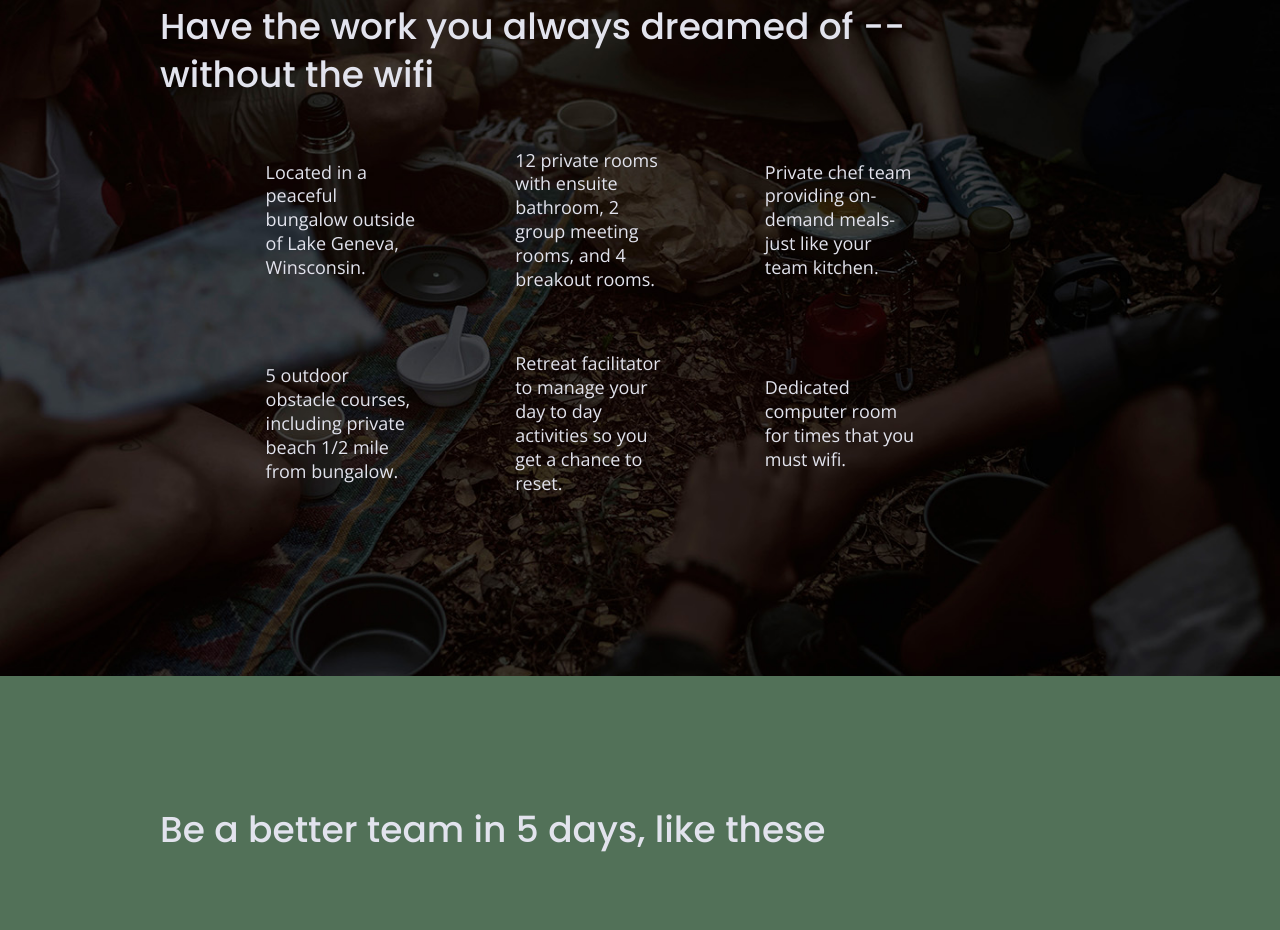
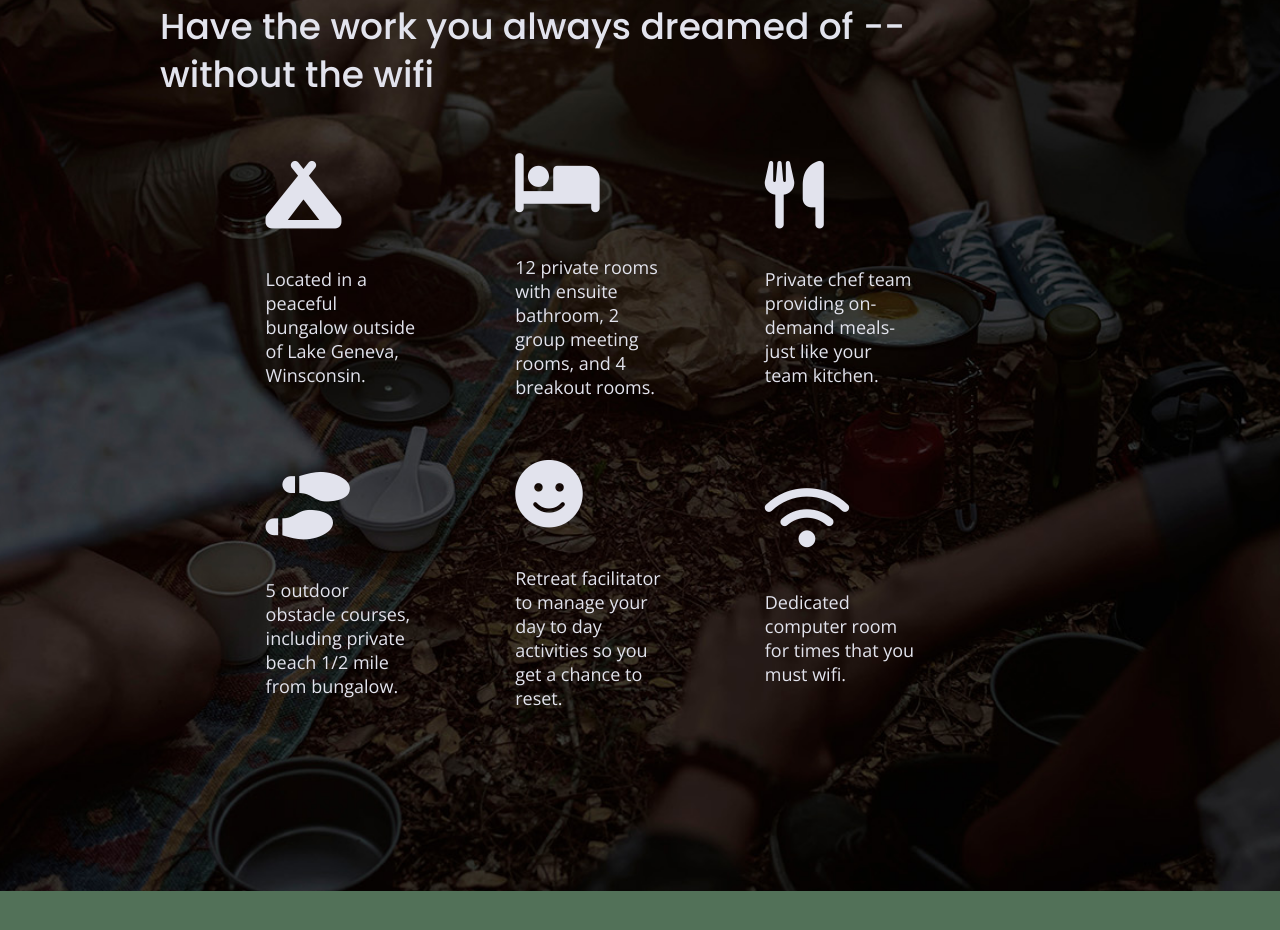
Before and after one commit to wmcqueen9/unplugged, a website: page index.html in a window 1280 px wide. Shown: the part 1184-2114 px from the top of the page. Drawn offline with nearby package versions, Linux system fonts and the light colour scheme; files that its build step writes are made by us from their sources; files whose address does not match are found by name.

Commit message:
Added font-icons

```diff
--- a/css/main.css
+++ b/css/main.css
@@ -325,7 +325,10 @@
   width:55%;
   color:#e2e3ed;
 }
-
+.features i{
+  font-size:3.75em;
+    margin-bottom:40px;
+}
 
 /* ==========================================================================
    About Page
--- a/index.html
+++ b/index.html
@@ -20,7 +20,7 @@
 
   <link rel="stylesheet" href="../unplugged-retreat/css/normalize.css">
   <link rel="stylesheet" href="../unplugged-retreat/css/main.css">
-
+  <script src="https://kit.fontawesome.com/3d1c348c45.js" crossorigin="anonymous"></script>
   <meta name="theme-color" content="#fafafa">
 </head>
 
@@ -75,42 +75,54 @@
         <h2>Have the work you always dreamed of -- without the wifi</h2>
         <div class="features-items">
         <article>
-          <p class="fontawesome-icon"></p>
+          <p class="fontawesome-icon">
+            <i class="fas fa-campground"></i>
+          </p>
           <p class="features-items-description"> Located in a peaceful bungalow
             outside of Lake Geneva, Winsconsin.
           </p>
         </article>
 
         <article>
-          <p class="fontawesome-icon"></p>
+          <p class="fontawesome-icon">
+            <i class="fas fa-bed"></i>
+          </p>
           <p class="features-items-description">12 private rooms with ensuite bathroom,
             2 group meeting rooms, and  4 breakout rooms.
           </p>
         </article>
 
         <article>
-          <p class="fontawesome-icon"></p>
+          <p class="fontawesome-icon">
+            <i class="fas fa-utensils"></i>
+          </p>
           <p class="features-items-description"> Private chef team providing
             on-demand meals-just like your team kitchen.
           </p>
         </article>
 
         <article>
-          <p class="fontawesome-icon"></p>
+          <p class="fontawesome-icon">
+            <i class="fas fa-shoe-prints"></i>
+          </p>
           <p class="features-items-description">5 outdoor obstacle courses, including private beach 1/2
             mile from bungalow.
           </p>
         </article>
 
         <article>
-          <p class="fontawesome-icon"></p>
+          <p class="fontawesome-icon">
+            <i class="fas fa-smile"></i>
+          </p>
           <p class="features-items-description">Retreat facilitator to manage
             your day to day activities so you get a chance to reset.
           </p>
         </article>
 
         <article>
-          <p class="fontawesome-icon"></p>
+          <p class="fontawesome-icon">
+            <i class="fas fa-wifi"></i>
+          </p>
           <p class="features-items-description">Dedicated computer room for times that
             you must wifi.
           </p>
```
Also changed, not shown: about/index.html (+1 -1 lines).
